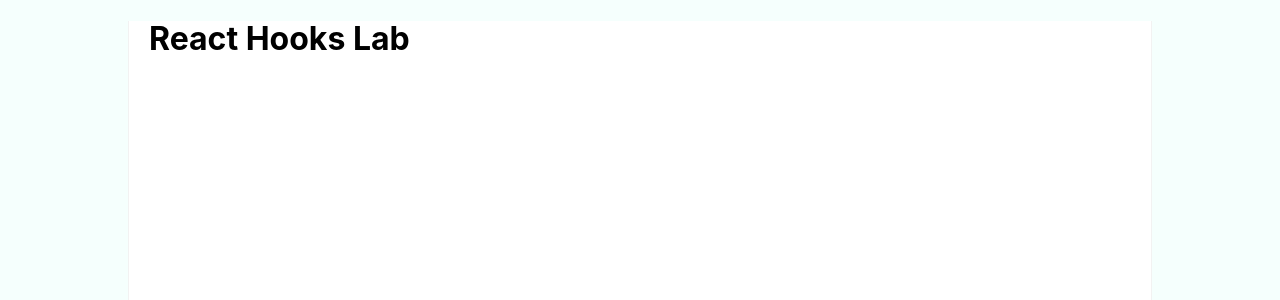
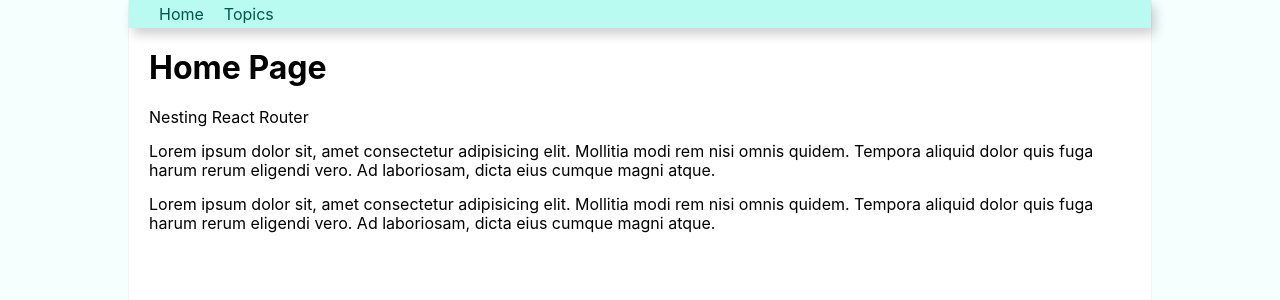
Before and after one commit to Marknjo/react-router-lab, a React (Create React App) app: page / in a window 1280 px wide. Shown: the top 300 px of the page. Built offline with nearby package versions, Linux system fonts and the light colour scheme.

Commit message:
Experimented with Nested Routes

```diff
--- a/src/app/App.js
+++ b/src/app/App.js
@@ -2,10 +2,11 @@
 
 import "normalize.css";
 import "./styles/App.css";
+import Nesting from "./lab/nested/Nesting.component";
 
 const App = () => (
 	<div className="container">
-		<h1>React Hooks Lab</h1>
+		<Nesting />
 	</div>
 );
 
--- /dev/null
+++ b/src/app/lab/nested/Nesting.component.jsx
@@ -0,0 +1,15 @@
+import React from "react";
+import { BrowserRouter as Router } from "react-router-dom";
+import MainNav from "./routes/MainNav.component";
+import MainRountes from "./routes/MainRoutes.component";
+
+const Nesting = () => {
+	return (
+		<Router>
+			<MainNav />
+			<MainRountes />
+		</Router>
+	);
+};
+
+export default Nesting;
--- /dev/null
+++ b/src/app/lab/nested/components/Topics/Resource.component.jsx
@@ -0,0 +1,32 @@
+import React from "react";
+import PageNotFound from "../pages/PageNotFound.componet";
+
+const Resource = ({ resources, match }) => {
+	const subResource = resources.find(
+		({ id }) => match.params.resourceId === id
+	);
+
+	if (!subResource) {
+		/* return (
+			<Redirect
+				push
+				to={`/${match.url.split("/")[1]}/${match.url.split("/")[2]}`}
+			/>
+    ); */
+		return <PageNotFound />;
+	}
+
+	const { name, description, url } = subResource;
+
+	return (
+		<div>
+			<h3>{name}</h3>
+			<p>{description}</p>
+			<a href={url} target="_blank">
+				{name}
+			</a>
+		</div>
+	);
+};
+
+export default Resource;
--- /dev/null
+++ b/src/app/lab/nested/components/Topics/Topic.component.jsx
@@ -0,0 +1,39 @@
+import React from "react";
+import PageNotFound from "../pages/PageNotFound.componet";
+import { Link, Route } from "react-router-dom";
+import Resource from "./Resource.component";
+import topics from "../../../../store/data/topics";
+
+const Topic = ({ match }) => {
+	const subTopics = topics.find(({ id }) => id === match.params.topicId);
+
+	if (!subTopics) {
+		//return <Redirect push to={`/${match.url.split("/")[1]}`} />;
+		return <PageNotFound />;
+	}
+
+	const { resources, name, description } = subTopics;
+
+	return (
+		<div>
+			<h2>{name}</h2>
+			<p>{description}</p>
+			<ul>
+				{resources.map(({ name, id }) => {
+					return (
+						<li key={id}>
+							<Link to={`${match.url}/${id}`}>{name}</Link>
+						</li>
+					);
+				})}
+			</ul>
+
+			<Route
+				path={`${match.path}/:resourceId`}
+				render={(props) => <Resource {...props} resources={resources} />}
+			/>
+		</div>
+	);
+};
+
+export default Topic;
--- /dev/null
+++ b/src/app/lab/nested/components/Topics/Topics.component.jsx
@@ -0,0 +1,28 @@
+import React from "react";
+import topics from "../../../../store/data/topics";
+import { Route, Link } from "react-router-dom";
+import Topic from "./Topic.component";
+
+const Topics = ({ match }) => {
+	return (
+		<section>
+			<header>
+				<h1>Topics</h1>
+				<nav className="nav-topics">
+					<ul>
+						{topics.map(({ name, id }) => (
+							<li key={id}>
+								<Link to={`${match.url}/${id}`}>{name}</Link>
+							</li>
+						))}
+					</ul>
+				</nav>
+			</header>
+			<main>
+				<Route path={`${match.path}/:topicId`} component={Topic} />
+			</main>
+		</section>
+	);
+};
+
+export default Topics;
--- /dev/null
+++ b/src/app/lab/nested/components/pages/HomePage.component.jsx
@@ -0,0 +1,26 @@
+import React from "react";
+
+const HomePage = () => (
+	<section className="home-Page">
+		<header>
+			<h1>Home Page</h1>
+		</header>
+		<main>
+			<section>
+				<p>Nesting React Router</p>
+				<p>
+					Lorem ipsum dolor sit, amet consectetur adipisicing elit. Mollitia
+					modi rem nisi omnis quidem. Tempora aliquid dolor quis fuga harum
+					rerum eligendi vero. Ad laboriosam, dicta eius cumque magni atque.
+				</p>
+				<p>
+					Lorem ipsum dolor sit, amet consectetur adipisicing elit. Mollitia
+					modi rem nisi omnis quidem. Tempora aliquid dolor quis fuga harum
+					rerum eligendi vero. Ad laboriosam, dicta eius cumque magni atque.
+				</p>
+			</section>
+		</main>
+	</section>
+);
+
+export default HomePage;
--- /dev/null
+++ b/src/app/lab/nested/components/pages/PageNotFound.componet.jsx
@@ -0,0 +1,9 @@
+import React from "react";
+
+const PageNotFound = () => (
+	<div>
+		<h1>404: Page Not Found!</h1>
+	</div>
+);
+
+export default PageNotFound;
--- /dev/null
+++ b/src/app/lab/nested/routes/MainNav.component.jsx
@@ -0,0 +1,19 @@
+import React from "react";
+import { Link } from "react-router-dom";
+
+const MainNav = () => (
+	<ul className="nav">
+		<li className="nav-items">
+			<Link to="/" className="nav-links">
+				Home
+			</Link>
+		</li>
+		<li className="nav-items">
+			<Link to="/topics" className="nav-links">
+				Topics
+			</Link>
+		</li>
+	</ul>
+);
+
+export default MainNav;
--- /dev/null
+++ b/src/app/lab/nested/routes/MainRoutes.component.jsx
@@ -0,0 +1,16 @@
+import React from "react";
+import { Switch, Route } from "react-router-dom";
+import HomePage from "../components/pages/HomePage.component";
+
+import Topics from "../components/Topics/Topics.component";
+import PageNotFound from "../components/pages/PageNotFound.componet";
+
+const MainRoutes = () => (
+	<Switch>
+		<Route exact path="/" component={HomePage} />
+		<Route path="/topics" component={Topics} />
+		<Route path="*" component={PageNotFound} />
+	</Switch>
+);
+
+export default MainRoutes;
```
